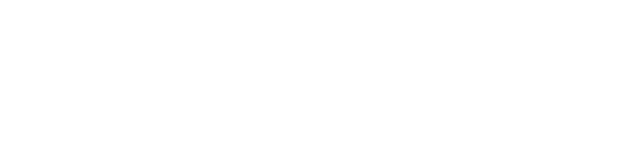
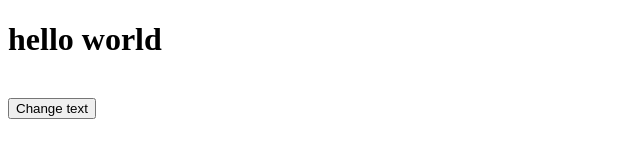
Before and after one commit to Akhila-Thirumani/JavaScript, a plain HTML site: page index.html in a window 1280 px wide. Shown: the whole page, without its empty margins (0-640 px from the left). Drawn offline with Linux system fonts and the light colour scheme.

Commit message:
dom manipulation

```diff
--- a/index.html
+++ b/index.html
@@ -4,12 +4,18 @@
     <meta charset="UTF-8">
     <meta name="viewport" content="width=device-width, initial-scale=1.0">
     <title>Document</title>
-    <script src="app.js"></script>
+    <script>
+
+        function demo(){
+            document.getElementById("name").innerHTML="hello! welcome toTKR college"
+        }
+
+    </script>
+
 </head>
 <body>
-
-
-
-
+    <h1 id="name">hello world</h1>
+    <br>
+    <button onclick="demo()">Change text</button>
 </body>
 </html>
```
